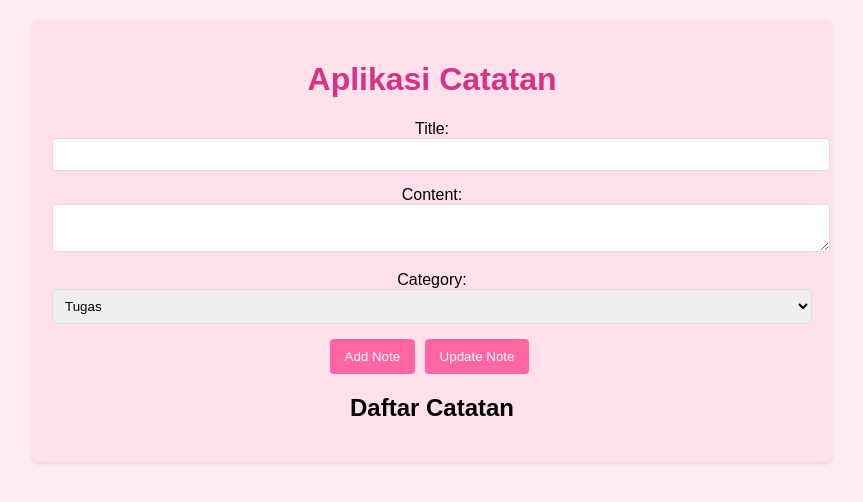
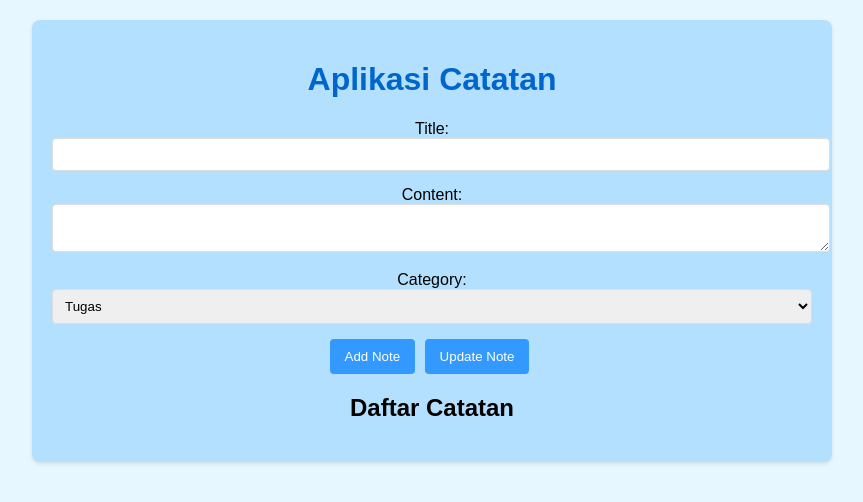
Before and after one commit to vridaa/tcc_cicd, a plain HTML site: page frontend/index.html in a window 1280 px wide. Shown: the whole page, without its empty margins (208-1071 px from the left). Drawn offline with Linux system fonts and the light colour scheme; no server answers.

Commit message:
mengupdate tampiln

```diff
--- a/frontend/index.html
+++ b/frontend/index.html
@@ -10,16 +10,16 @@
             max-width: 800px;
             margin: 0 auto;
             padding: 20px;
-            background-color: #ffebf0;
+            background-color: #e6f7ff;
             text-align: center;
         }
         .container {
-            background-color: #ffe0eb;
+            background-color: #b3e0ff;
             border-radius: 8px;
             padding: 20px;
             box-shadow: 0 2px 4px rgba(0,0,0,0.1);
         }
-        h1 { color: #d63384; }
+        h1 { color: #0066cc; }
         .form-group { margin-bottom: 15px; }
         input, textarea, select {
             width: 100%;
@@ -28,7 +28,7 @@
             border-radius: 4px;
         }
         button {
-            background-color: #ff66a3;
+            background-color: #3399ff;
             color: white;
             border: none;
             padding: 10px 15px;
@@ -36,7 +36,7 @@
             cursor: pointer;
             margin-right: 5px;
         }
-        button:hover { background-color: #ff3385; }
+        button:hover { background-color: #0073e6; }
         table {
             width: 100%;
             border-collapse: collapse;
@@ -47,7 +47,7 @@
             text-align: left;
             border-bottom: 1px solid #ddd;
         }
-        th { background-color: #ffccd5; }
+        th { background-color: #99c2ff; }
     </style>
 </head>
 <body>
```
